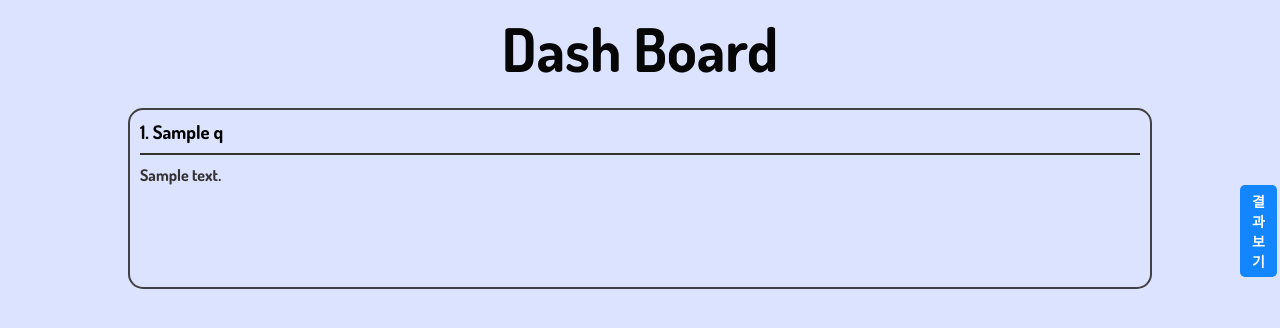
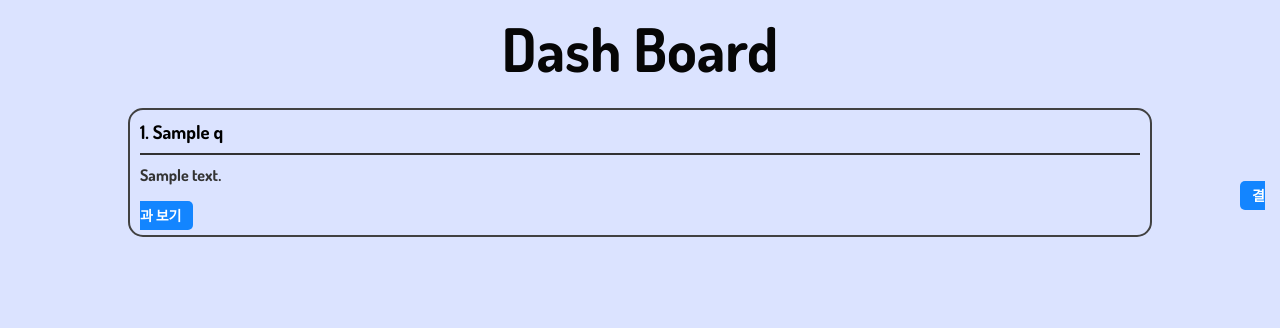
Before and after one commit to jaeyeonkk/tracking, a Flask app: template app/templates/dashboard.html in a window 1280 px wide. Shown: the part 65-393 px from the top of the page. Run offline with Flask 3, Linux system fonts and the light colour scheme; the template is opened without the code that fills it: most values are stand-ins (such as "Sample title", 1, 10 or a date in 2020); parts of the project's set-up code (start-up, migrations or seed data) failed here and were passed over.

Commit message:
dashboard와 dashbpard_detail 페이지 연결

```diff
--- a/app/templates/dashboard.html
+++ b/app/templates/dashboard.html
@@ -69,7 +69,7 @@
               <h3>{{ i[0] }}. {{ i[2] }}</h3>
               <div class="horizontal-line"></div>
               <div class="additional-text">{{ i['short_description'] }}</div>
-              <button class="button-style" onclick="solveProblem(1)">결과 보기</button>
+              <a href="{{ url_for('dashboard.dashboard_detail', q_id=i.q_id) }}" class="button-style">결과 보기</a>
           {% endfor %}
       </ul>
     </div>
```
